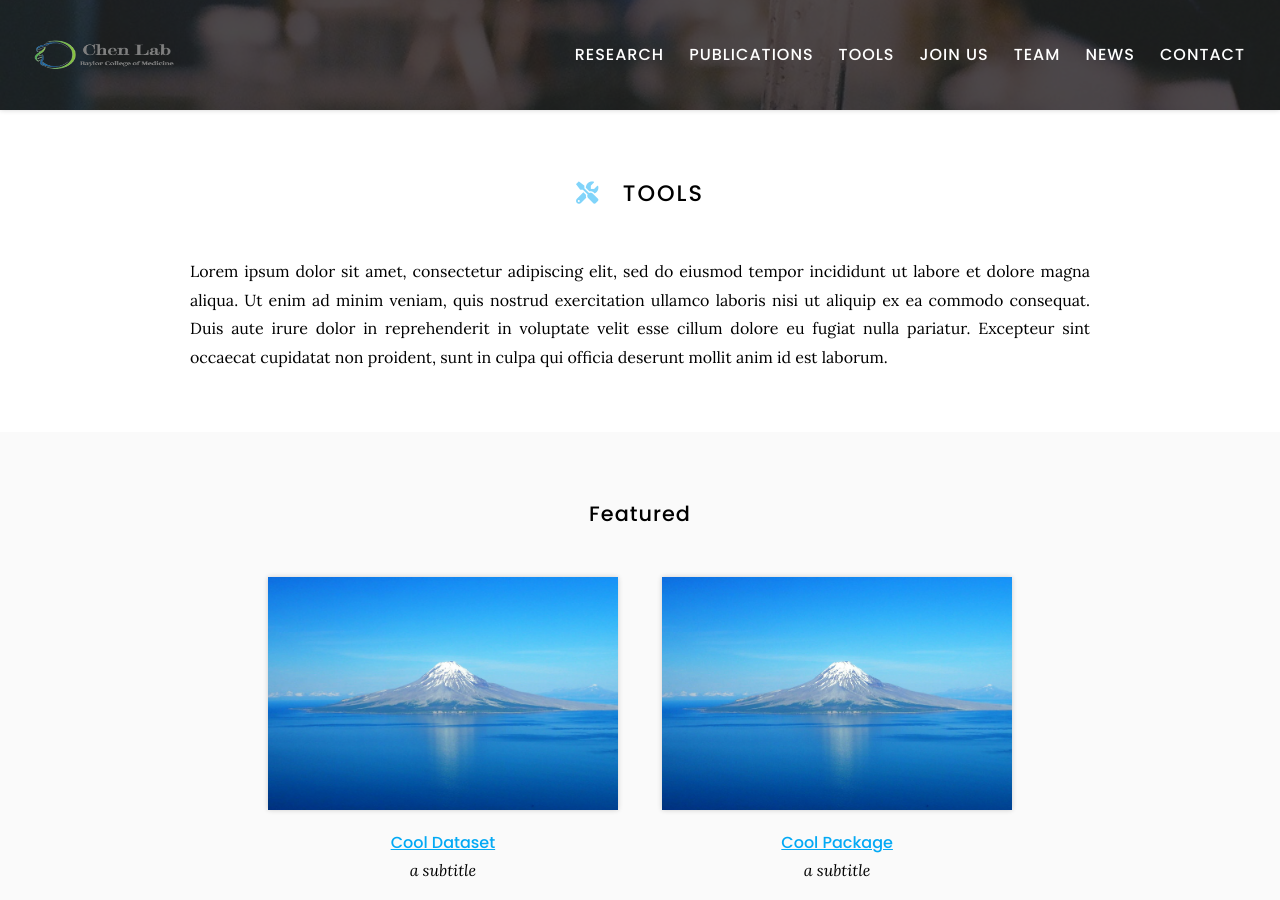
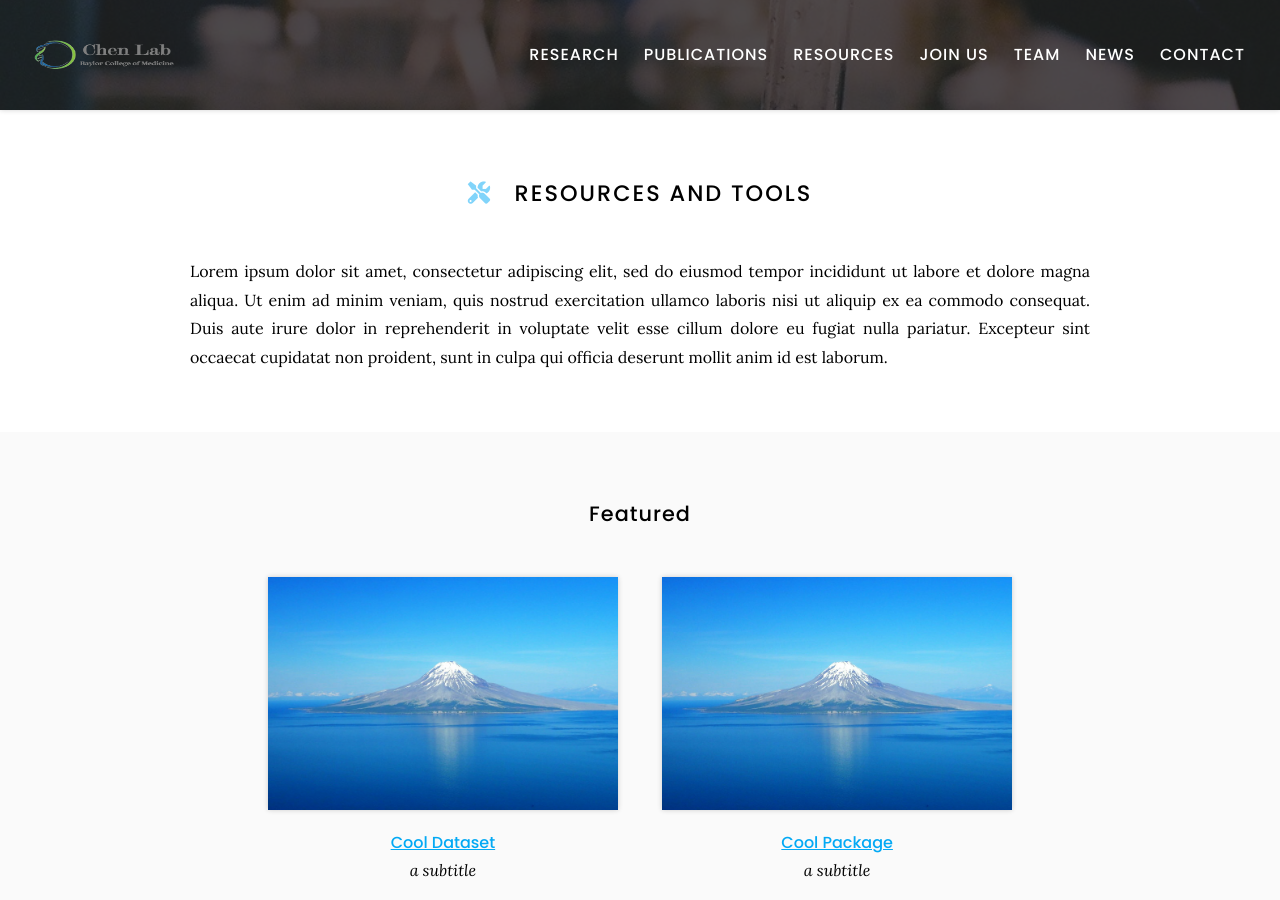
Before and after one commit to wmeng1018/Chen-lab-website, a Jekyll site: the page built from tools/index.md, in a window 1280 px wide and 900 px high. Built offline with Jekyll 4.4.1, drawn with Linux system fonts in a browser that asks for light colours.

Commit message:
Update index.md

```diff
--- a/tools/index.md
+++ b/tools/index.md
@@ -1,11 +1,11 @@
 ---
-title: Tools
+title: Resources
 nav:
   order: 2
   tooltip: Software, datasets, and more
 ---
 
-# <i class="fas fa-tools"></i>Tools
+# <i class="fas fa-tools"></i>Resources and Tools
 
 Lorem ipsum dolor sit amet, consectetur adipiscing elit, sed do eiusmod tempor incididunt ut labore et dolore magna aliqua.
 Ut enim ad minim veniam, quis nostrud exercitation ullamco laboris nisi ut aliquip ex ea commodo consequat.
```
